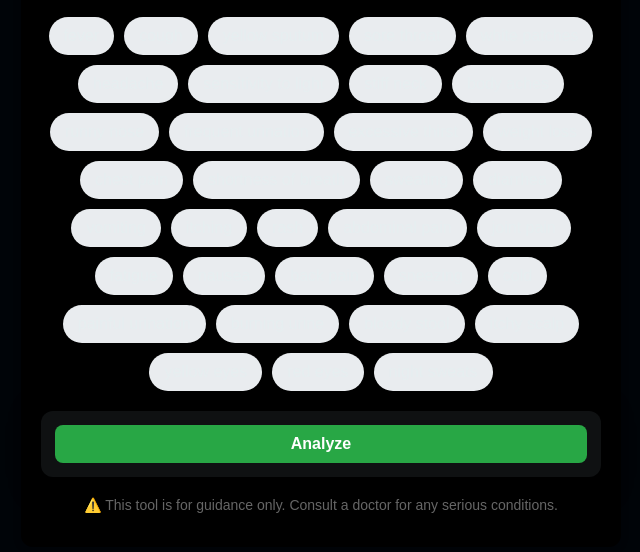
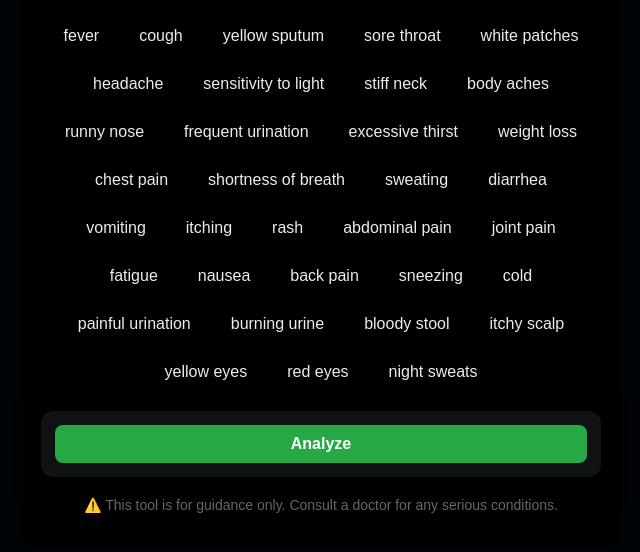
Before and after one commit to themchf/MKFTest, a plain HTML site: page index.html in a window 1280 px wide. Shown: the part 134-686 px from the top of the page, without its empty margins (319-959 px from the left). Drawn offline with Linux system fonts and the light colour scheme.

Commit message:
Update index.html

```diff
--- a/index.html
+++ b/index.html
@@ -35,7 +35,7 @@
     }
     .symptom {
       padding: 10px 15px;
-      background: #e9ecef;
+      background: #000000;
       border-radius: 20px;
       cursor: pointer;
       user-select: none;
```
